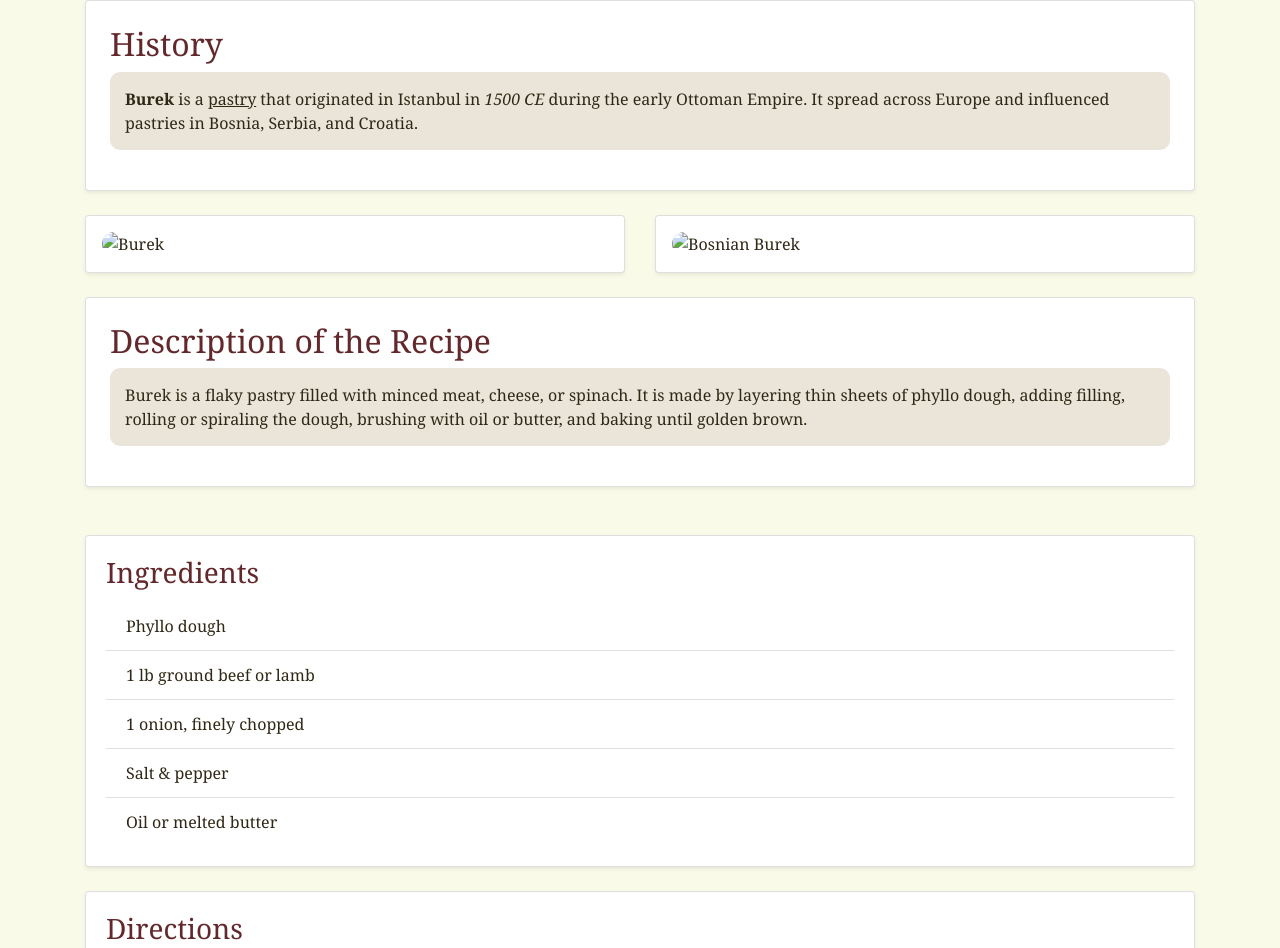
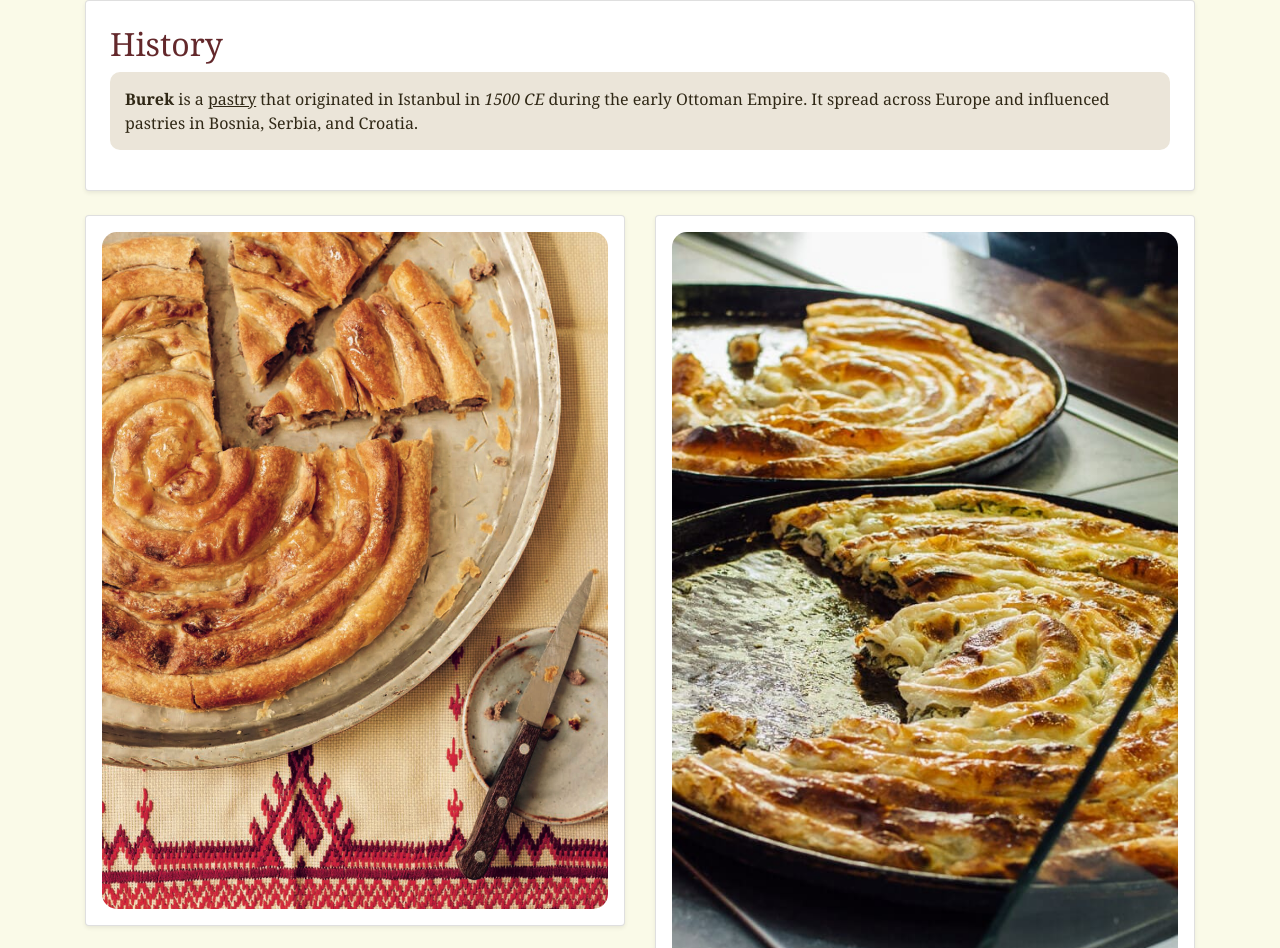
Before and after one commit to fmck0/fmck0.github.io, a plain HTML site: page Recipe/recipe3.html in a window 1280 px wide. Shown: the part 382-1330 px from the top of the page. Drawn offline with nearby package versions, Linux system fonts and the light colour scheme.

Commit message:
updated recipe3.html image paths

```diff
--- a/Recipe/recipe3.html
+++ b/Recipe/recipe3.html
@@ -36,7 +36,6 @@
 
 <body>
 
-<!-- NAVBAR (RECIPE VERSION) -->
 <nav class="navbar navbar-expand-lg navbar-light bg-primary">
   <a class="navbar-brand" href="../index.html">McKinney</a>
 
@@ -84,7 +83,6 @@
     <h1 class="display-4">Franco's Burek Recipe (Bootstrap Version)</h1>
   </div>
 
-  <!-- HISTORY -->
   <div id="history" class="row">
     <div class="col-12">
       <div class="card p-4 mb-4 shadow-sm">
@@ -95,22 +93,20 @@
     </div>
   </div>
 
-  <!-- IMAGES -->
   <div class="row">
     <div class="col-md-6 col-sm-12">
       <div class="card p-3 mb-4 shadow-sm">
-        <img src="media/burek.jpg" alt="Burek" class="img-fluid">
+        <img src="../media/burek.jpg" alt="Burek" class="img-fluid">
       </div>
     </div>
 
     <div class="col-md-6 col-sm-12">
       <div class="card p-3 mb-4 shadow-sm">
-        <img src="media/bosnian_burek.jpg" alt="Bosnian Burek" class="img-fluid">
+        <img src="../media/bosnian_burek.jpg" alt="Bosnian Burek" class="img-fluid">
       </div>
     </div>
   </div>
 
-  <!-- DESCRIPTION -->
   <div id="description" class="row">
     <div class="col-12">
       <div class="card p-4 mb-4 shadow-sm">
@@ -122,7 +118,6 @@
     </div>
   </div>
 
-  <!-- INGREDIENTS + DIRECTIONS -->
   <div class="row mt-4">
 
     <div id="ingredients" class="col-12">
@@ -133,7 +128,7 @@
             <li class="list-group-item">Phyllo dough</li>
             <li class="list-group-item">1 lb ground beef or lamb</li>
             <li class="list-group-item">1 onion, finely chopped</li>
-            <li class="list-group-item">Salt & pepper</li>
+            <li class="list-group-item">Salt and pepper</li>
             <li class="list-group-item">Oil or melted butter</li>
           </ul>
         </div>
@@ -157,7 +152,6 @@
 
   </div>
 
-  <!-- SOURCES -->
   <div id="sources" class="row">
     <div class="col-12">
       <div class="card p-4 mb-4 shadow-sm">
```
